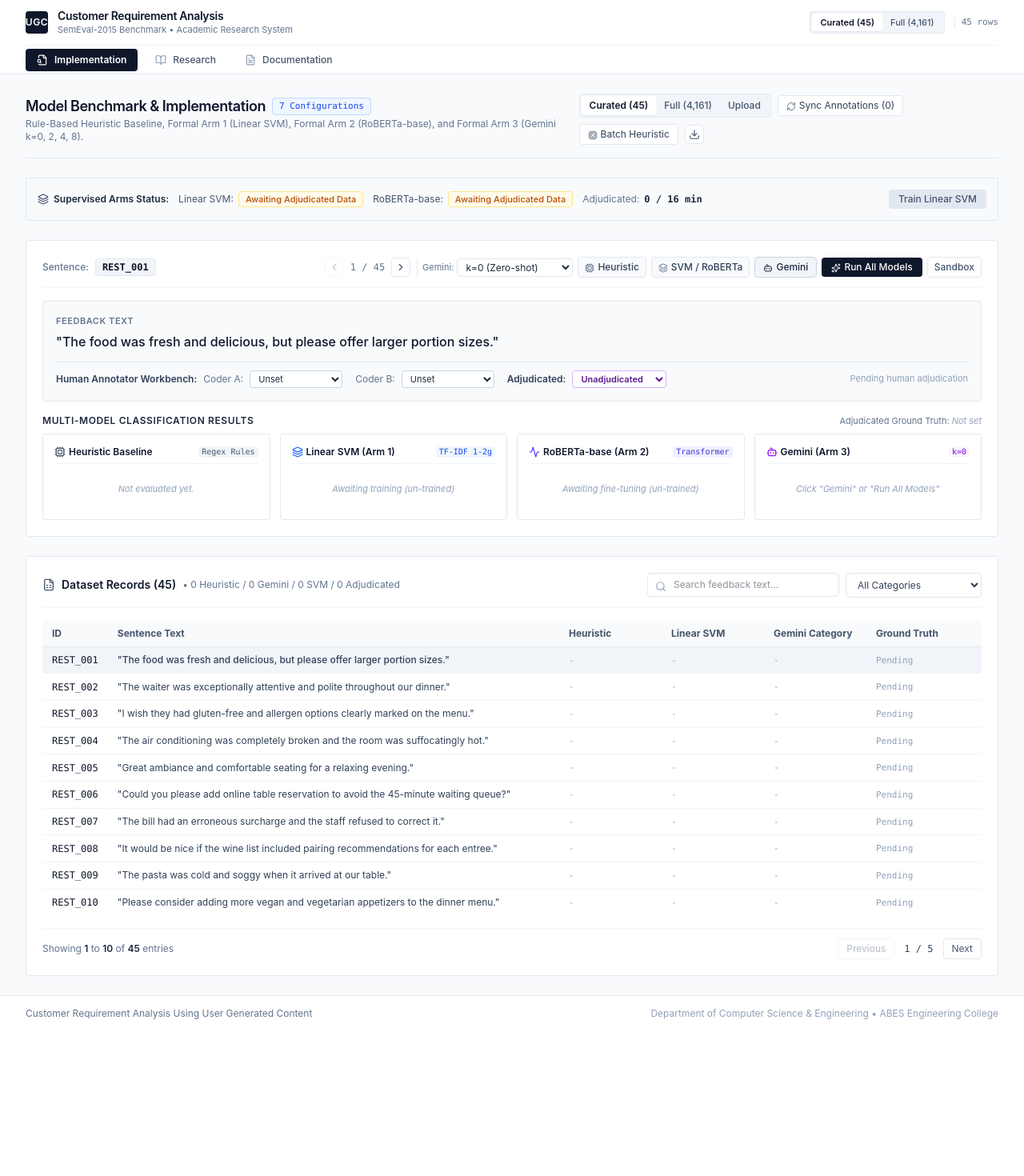
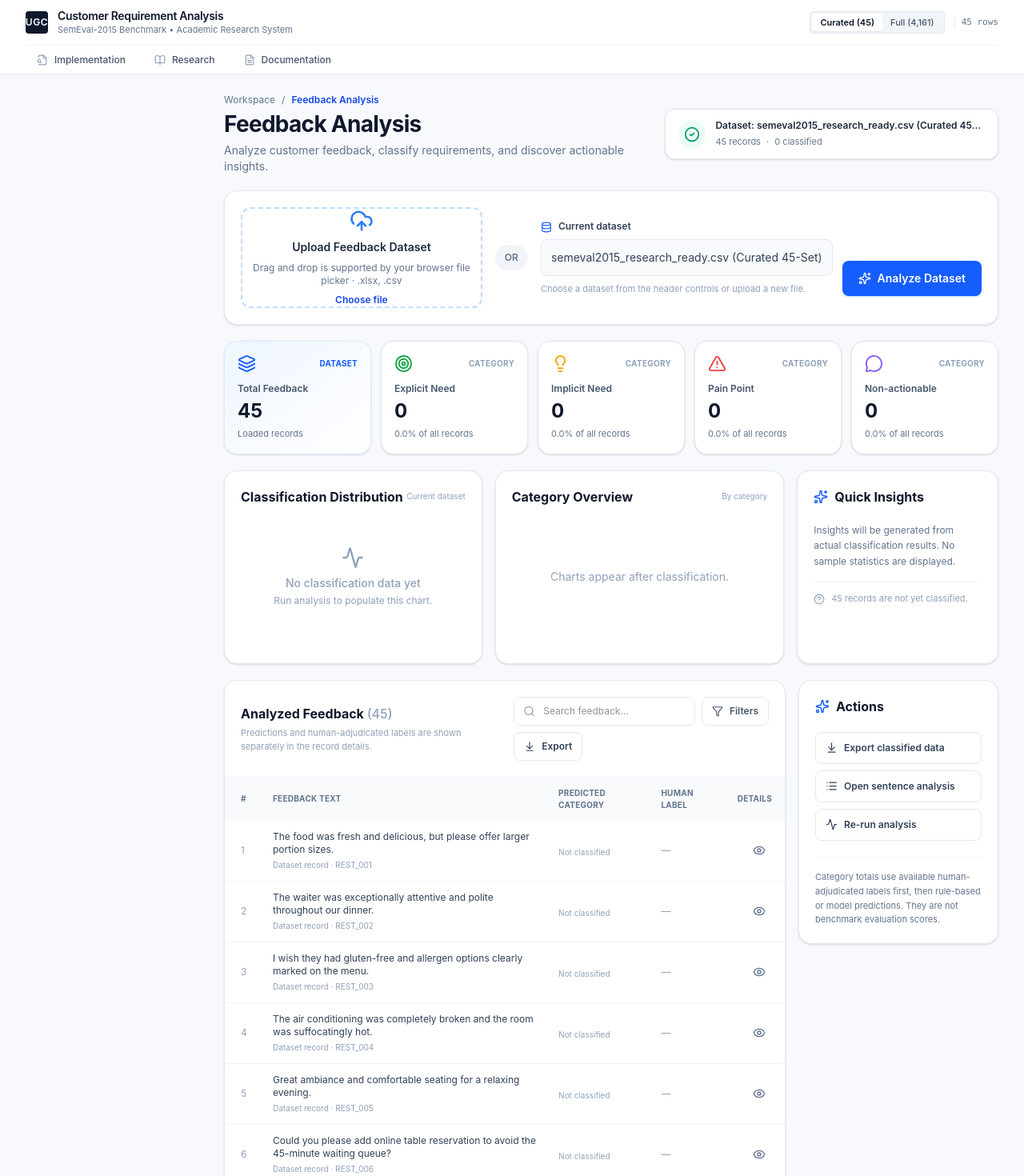
Before and after one commit to rishuawasthi/customer-requirement-analysis-using-ugc, a React (Vite) app: page / in a window 1280 px wide. Shown: the top 1470 px of the page at 80% size. Before the commit the page ends 1289 px from the top, so only its background shows below. Built offline with nearby package versions, Linux system fonts and the light colour scheme; no server answers.

Commit message:
feat(ui): make feedback analytics dashboard the landing page

```diff
--- a/src/App.tsx
+++ b/src/App.tsx
@@ -2,9 +2,9 @@
  * @license
  * SPDX-License-Identifier: Apache-2.0
  */
-
 import React, { useState, useEffect } from 'react';
 import { ActiveTab, Navbar } from './components/Navbar';
+import { FeedbackDashboard } from './components/FeedbackDashboard';
 import { ImplementationSection } from './components/ImplementationSection';
 import { ResearchSection } from './components/ResearchSection';
 import { DocumentationSection } from './components/DocumentationSection';
@@ -19,29 +19,21 @@ function getStoredAnnotations(source: string): Record<string, FeedbackRecord['hu
     const key = ANNOTATION_STORAGE_PREFIX + source.replace(/[^a-zA-Z0-9_-]/g, '_');
     const raw = localStorage.getItem(key);
     return raw ? JSON.parse(raw) : {};
-  } catch {
-    return {};
-  }
+  } catch { return {}; }
 }
 
 function persistAnnotation(source: string, recordId: string, annotations: FeedbackRecord['humanAnnotations']) {
   try {
     const key = ANNOTATION_STORAGE_PREFIX + source.replace(/[^a-zA-Z0-9_-]/g, '_');
     const stored = getStoredAnnotations(source);
-    if (annotations) {
-      stored[recordId] = annotations;
-    } else {
-      delete stored[recordId];
-    }
+    if (annotations) stored[recordId] = annotations;
+    else delete stored[recordId];
     localStorage.setItem(key, JSON.stringify(stored));
-  } catch {
-    // safe fallback if storage is disabled
-  }
+  } catch { /* safe fallback if storage is disabled */ }
 }
 
 export default function App() {
-  // Section 1: Implementation is the default landing page
-  const [activeTab, setActiveTab] = useState<ActiveTab>('implementation');
+  const [activeTab, setActiveTab] = useState<ActiveTab>('dashboard');
   const [records, setRecords] = useState<FeedbackRecord[]>([]);
   const [allColumns, setAllColumns] = useState<string[]>([]);
   const [detectedTextColumn, setDetectedTextColumn] = useState<string>('text');
@@ -51,31 +43,17 @@ export default function App() {
   const [uniqueSentencesCount, setUniqueSentencesCount] = useState<number>(45);
   const [isAutoLoading, setIsAutoLoading] = useState(true);
 
-  // Automatically load the curated presentation SemEval dataset on initial launch
   useEffect(() => {
     async function loadInitialData() {
       try {
         const res = await fetch('/semeval2015_research_ready.csv');
         if (res.ok) {
-          const csvText = await res.text();
-          const rows = parseCSV(csvText);
-          const result = processRawRows(rows);
+          const result = processRawRows(parseCSV(await res.text()));
           if (result.records.length > 0) {
             const initialSource = 'semeval2015_research_ready.csv (Curated 45-Set)';
-            const savedAnnotations = getStoredAnnotations(initialSource);
-
-            // Re-attach saved human annotations across browser refreshes
-            const hydrated = result.records.map(r => {
-              if (savedAnnotations[r.id]) {
-                return {
-                  ...r,
-                  humanAnnotations: savedAnnotations[r.id],
-                  isUserAnnotated: true
-                };
-              }
-              return r;
-            });
-
+            const saved = getStoredAnnotations(initialSource);
+            const hydrated = result.records.map(r => saved[r.id]
+              ? { ...r, humanAnnotations: saved[r.id], isUserAnnotated: true } : r);
             setRecords(hydrated);
             setAllColumns(result.allColumns);
             setDetectedTextColumn(result.detectedTextColumn);
@@ -85,68 +63,36 @@ export default function App() {
             setUniqueSentencesCount(result.uniqueSentencesCount || result.records.length);
           }
         }
-      } catch (err) {
-        console.warn('Initial dataset fetch error:', err);
-      } finally {
-        setIsAutoLoading(false);
-      }
+      } catch (err) { console.warn('Initial dataset fetch error:', err); }
+      finally { setIsAutoLoading(false); }
     }
-
     loadInitialData();
   }, []);
 
-  // Update a single record (e.g. analyzed, annotated by human, or adjudicated)
   const handleUpdateRecord = (updatedRecord: FeedbackRecord) => {
-    if (updatedRecord.humanAnnotations) {
-      persistAnnotation(sourceName, updatedRecord.id, updatedRecord.humanAnnotations);
-    }
-    setRecords(prev =>
-      prev.map(r => (r.id === updatedRecord.id ? updatedRecord : r))
-    );
+    if (updatedRecord.humanAnnotations) persistAnnotation(sourceName, updatedRecord.id, updatedRecord.humanAnnotations);
+    setRecords(prev => prev.map(r => r.id === updatedRecord.id ? updatedRecord : r));
   };
 
-  // Batch classify all loaded records using the transparent rule-based heuristic
   const handleBatchClassifyAll = () => {
-    setRecords(prev =>
-      prev.map(r => {
-        const result = classifyFeedback(r.text);
-        return {
-          ...r,
-          predictedCategory: result.category,
-          explanation: result.explanation,
-          matchedCues: result.matchedCues,
-          isUserAnnotated: r.isUserAnnotated || false
-        };
-      })
-    );
+    setRecords(prev => prev.map(r => {
+      const result = classifyFeedback(r.text);
+      return { ...r, predictedCategory: result.category, explanation: result.explanation,
+        matchedCues: result.matchedCues, isUserAnnotated: r.isUserAnnotated || false };
+    }));
   };
 
-  // Switch between curated (45) and full (4,161) datasets seamlessly
   const handleQuickSwitchDataset = async (preset: 'curated' | 'full') => {
     setIsAutoLoading(true);
-    const filename = preset === 'curated'
-      ? 'semeval2015_research_ready.csv'
-      : 'semeval2015_research_ready_full.csv';
+    const filename = preset === 'curated' ? 'semeval2015_research_ready.csv' : 'semeval2015_research_ready_full.csv';
     try {
       const res = await fetch(`/${filename}`);
       if (res.ok) {
-        const csvText = await res.text();
-        const rows = parseCSV(csvText);
-        const result = processRawRows(rows);
+        const result = processRawRows(parseCSV(await res.text()));
         if (result.records.length > 0) {
-          const savedAnnotations = getStoredAnnotations(filename);
-
-          const hydrated = result.records.map(r => {
-            if (savedAnnotations[r.id]) {
-              return {
-                ...r,
-                humanAnnotations: savedAnnotations[r.id],
-                isUserAnnotated: true
-              };
-            }
-            return r;
-          });
-
+          const saved = getStoredAnnotations(filename);
+          const hydrated = result.records.map(r => saved[r.id]
+            ? { ...r, humanAnnotations: saved[r.id], isUserAnnotated: true } : r);
           setRecords(hydrated);
           setAllColumns(result.allColumns);
           setDetectedTextColumn(result.detectedTextColumn);
@@ -156,35 +102,17 @@ export default function App() {
           setUniqueSentencesCount(result.uniqueSentencesCount || result.records.length);
         }
       }
-    } catch (err) {
-      console.warn('Dataset switch error:', err);
-    } finally {
-      setIsAutoLoading(false);
-    }
+    } catch (err) { console.warn('Dataset switch error:', err); }
+    finally { setIsAutoLoading(false); }
   };
 
-  // Replace records when custom file is loaded
   const handleDatasetLoaded = (
-    newRecords: FeedbackRecord[],
-    newAllCols: string[],
-    newDetectedTextCol: string,
-    newMetaCols: string[],
-    newSource: string,
-    newUniqueReviews?: number,
-    newUniqueSentences?: number
+    newRecords: FeedbackRecord[], newAllCols: string[], newDetectedTextCol: string,
+    newMetaCols: string[], newSource: string, newUniqueReviews?: number, newUniqueSentences?: number
   ) => {
-    const savedAnnotations = getStoredAnnotations(newSource);
-    const hydrated = newRecords.map(r => {
-      if (savedAnnotations[r.id]) {
-        return {
-          ...r,
-          humanAnnotations: savedAnnotations[r.id],
-          isUserAnnotated: true
-        };
-      }
-      return r;
-    });
-
+    const saved = getStoredAnnotations(newSource);
+    const hydrated = newRecords.map(r => saved[r.id]
+      ? { ...r, humanAnnotations: saved[r.id], isUserAnnotated: true } : r);
     setRecords(hydrated);
     setAllColumns(newAllCols);
     setDetectedTextColumn(newDetectedTextCol);
@@ -195,67 +123,37 @@ export default function App() {
   };
 
   const classifiedCount = records.filter(r => r.predictedCategory !== undefined).length;
-  const annotatedPairCount = records.filter(
-    r => r.humanAnnotations?.annotatorA !== undefined && r.humanAnnotations?.annotatorB !== undefined
+  const annotatedPairCount = records.filter(r =>
+    r.humanAnnotations?.annotatorA !== undefined && r.humanAnnotations?.annotatorB !== undefined
   ).length;
 
   return (
-    <div className="min-h-screen bg-slate-50 text-slate-800 flex flex-col font-sans selection:bg-slate-200 selection:text-slate-900">
-      {/* 3-Section Restructured Academic Navbar */}
-      <Navbar
-        activeTab={activeTab}
-        setActiveTab={setActiveTab}
-        recordCount={records.length}
-        classifiedCount={classifiedCount}
-        annotatedCount={annotatedPairCount}
-        sourceName={sourceName}
-        onQuickSwitchDataset={handleQuickSwitchDataset}
-      />
-
-      {/* Main Content Area */}
-      <main className="flex-1 max-w-7xl w-full mx-auto px-4 sm:px-6 lg:px-8 py-6">
+    <div className="min-h-screen bg-[#f7f9fd] text-slate-800 font-sans">
+      <Navbar activeTab={activeTab} setActiveTab={setActiveTab} recordCount={records.length}
+        classifiedCount={classifiedCount} annotatedCount={annotatedPairCount}
+        sourceName={sourceName} onQuickSwitchDataset={handleQuickSwitchDataset}/>
+      <main className="min-h-screen ml-0 lg:ml-[248px] px-4 sm:px-6 xl:px-8 py-6 max-w-[1800px]">
         {isAutoLoading && records.length === 0 ? (
-          <div className="flex items-center justify-center p-12 text-slate-500 text-sm">
-            Loading SemEval dataset...
-          </div>
+          <div className="flex items-center justify-center p-12 text-slate-500 text-sm">Loading SemEval dataset…</div>
         ) : (
           <>
-            {/* SECTION 1: IMPLEMENTATION (Default Landing Page) */}
-            {activeTab === 'implementation' && (
-              <ImplementationSection
-                records={records}
-                onUpdateRecord={handleUpdateRecord}
-                onBatchClassifyAll={handleBatchClassifyAll}
-                sourceName={sourceName}
-                onSelectPresetDataset={handleQuickSwitchDataset}
-                onCustomFileLoaded={handleDatasetLoaded}
-              />
-            )}
-
-            {/* SECTION 2: RESEARCH */}
-            {activeTab === 'research' && (
-              <ResearchSection
-                records={records}
-                onUpdateRecord={handleUpdateRecord}
-                sourceName={sourceName}
-              />
-            )}
-
-            {/* SECTION 3: DOCUMENTATION */}
-            {activeTab === 'documentation' && <DocumentationSection />}
+            {activeTab === 'dashboard' && <FeedbackDashboard records={records} sourceName={sourceName}
+              onUpdateRecords={setRecords} onDatasetLoaded={handleDatasetLoaded}
+              onAnalyzeAll={handleBatchClassifyAll} onOpenSentenceAnalysis={() => setActiveTab('implementation')}/>}
+            {activeTab === 'implementation' && <ImplementationSection records={records}
+              onUpdateRecord={handleUpdateRecord} onBatchClassifyAll={handleBatchClassifyAll}
+              sourceName={sourceName} onSelectPresetDataset={handleQuickSwitchDataset}
+              onCustomFileLoaded={handleDatasetLoaded}/>}
+            {(activeTab === 'research' || activeTab === 'annotation') && <ResearchSection
+              records={records} onUpdateRecord={handleUpdateRecord} sourceName={sourceName}/>}
+            {activeTab === 'documentation' && <DocumentationSection/>}
           </>
         )}
+        <footer className="mt-8 border-t border-slate-200/80 py-4 text-[11px] text-slate-400 flex flex-col sm:flex-row justify-between gap-2">
+          <span>CRAU · Customer Requirement Analysis Using User Generated Content</span>
+          <span>Department of Computer Science &amp; Engineering · ABES Engineering College</span>
+        </footer>
       </main>
-
-      {/* Clean Academic Footer */}
-      <footer className="bg-white border-t border-slate-200 py-3.5 text-center text-xs text-slate-500">
-        <div className="max-w-7xl mx-auto px-4 sm:px-6 lg:px-8 flex flex-col sm:flex-row items-center justify-between gap-2">
-          <span>Customer Requirement Analysis Using User Generated Content</span>
-          <span className="text-slate-400">
-            Department of Computer Science &amp; Engineering • ABES Engineering College
-          </span>
-        </div>
-      </footer>
     </div>
   );
 }
```
